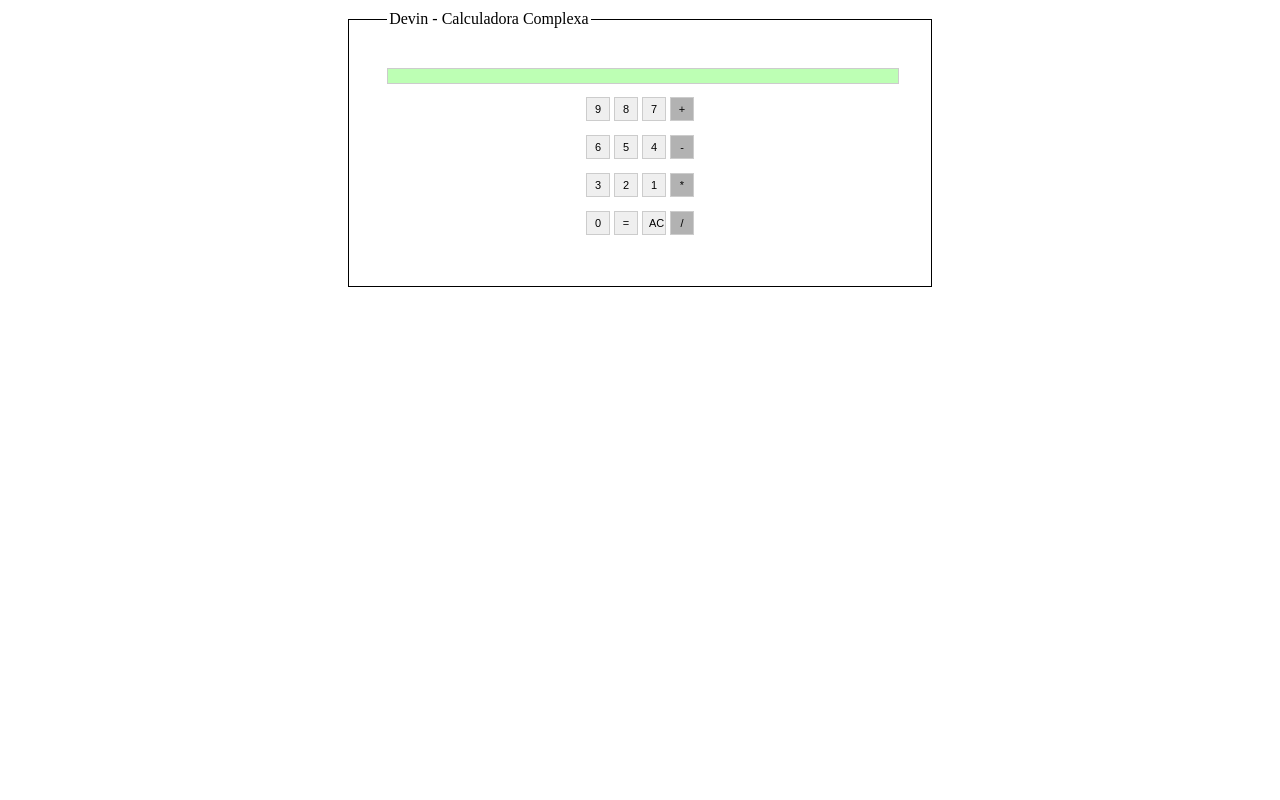
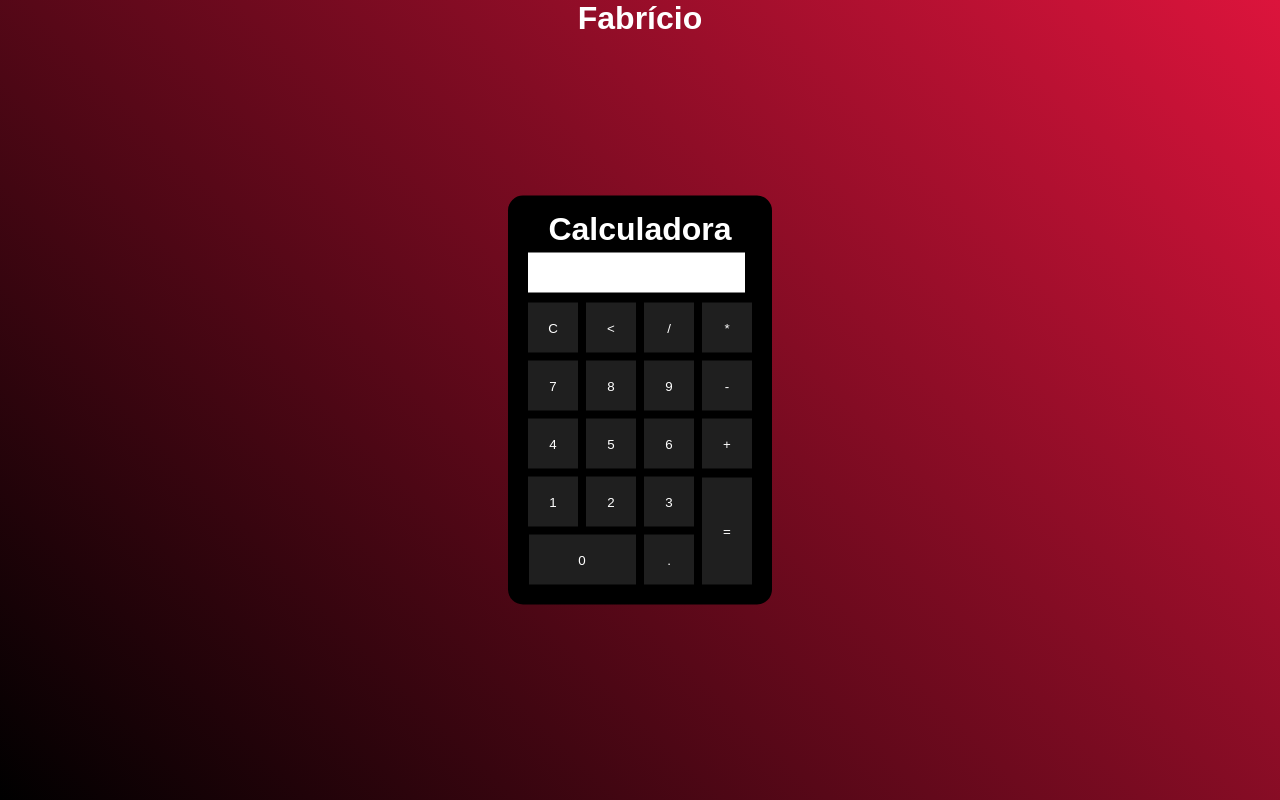
Before and after one commit to fvieir/calculadoraJS, a plain HTML site: page index.html in a window 1280 px wide. Drawn offline with Linux system fonts and the light colour scheme.

Commit message:
Calculadora finalizada

```diff
--- a/calculadora.css
+++ b/calculadora.css
@@ -1,36 +1,51 @@
-#visor {
-   background-color: #bdffb4;
-   text-align: right;
+*{
+   margin: 0px;
+   padding: 0px;
 }
 
-table {
-   margin: 0 auto 0 auto;
+.fundo {
+   background-image: linear-gradient(45deg,black, crimson);
+   height: 100vh;
+   color: #fff;
+   font-family: Arial, Helvetica, sans-serif;
+   text-align: center;
 }
 
-form fieldset {
-   margin: 10px auto 10px auto;
-   width: 40%;
-   border: solid black 1px;
-   padding: 3%;
-   margin-bottom: 10px;
+.calculadora {
+   position: absolute;
+   background-color: rgb(0, 0, 0);
+   transform: translate(-50%, -50%);
+   top: 50%;
+   left:50%;
+   border-radius: 15px;
+   padding: 15px;
 }
 
-form input {
-   width: 100%;
-   border: solid #ccc 1px;
-   font-size: 11px;
-   margin-bottom: 10px;
+.botao {
+   width: 50px;
+   height: 50px;
+   cursor: pointer;
+   margin: 3px;
+   background-color: rgb(31, 31, 31);
+   border:none;
+   color: #fff;
 }
 
-form input.num {
-   display: block;
-   width: 24px;
-   height: 24px;
+.botao:hover {
+   background-color: black;
 }
 
-form input.oper {
-   display: block;
-   width: 24px;
-   height: 24px;
-   background-color: #b2b2b2;
+#resultado {
+   background-color: #fff;
+   height: 30px;
+   width: 207px;
+   margin: 5px;
+   font-size: 25px;
+   color: black;
+   text-align: right;
+   padding: 5px;
+   max-width: 25ch;
+   overflow: hidden;
+   text-overflow: ellipsis;
+   white-space: nowrap;
 }
--- a/index.html
+++ b/index.html
@@ -8,116 +8,80 @@
     <link rel="stylesheet" href="calculadora.css">
     <title>Calculadora</title>
 
-  <script type="text/javascript">
-        function calcNum(num){
-            if (typeof gvisor == 'undefined') {
-                document.caclform.visor.value = '';
+</head>
+<body>
 
-            }
 
-            document.caclform.visor.value = document.caclform.visor.value + num;
+    <div class="fundo">
+        <h1>Fabrício</h1>
+        <div class="calculadora">
+            <h1>Calculadora</h1>
+            <p id="resultado"></p>
+            <table>
+                <tr>
+                    <td><button class="botao" onclick="clean()">C</button></td>
+                    <td><button class="botao" onclick="back()"><</button></td>
+                    <td><button class="botao" onclick="insert('/')">/</button></td>
+                    <td><button class="botao" onclick="insert('*')">*</button></td>
+                </tr>
+                <tr>
+                    <td><button class="botao" onclick="insert('7')">7</button></td>
+                    <td><button class="botao" onclick="insert('8')">8</button></td>
+                    <td><button class="botao" onclick="insert('9')">9</button></td>
+                    <td><button class="botao" onclick="insert('-')">-</button></td>
+                </tr>
+                <tr>
+                    <td><button class="botao" onclick="insert('4')">4</button></td>
+                    <td><button class="botao" onclick="insert('5')">5</button></td>
+                    <td><button class="botao" onclick="insert('6')">6</button></td>
+                    <td><button class="botao" onclick="insert('+')">+</button></td>
+                </tr>
+                <tr>
+                    <td><button class="botao" onclick="insert('1')">1</button></td>
+                    <td><button class="botao" onclick="insert('2')">2</button></td>
+                    <td><button class="botao" onclick="insert('3')">3</button></td>
+                    <td rowspan="2"><button class="botao" style="height: 107px;" onclick="calcular()">=</button></td>
+                </tr>
+                <tr>
+                    <td colspan="2"><button class="botao" style="width: 107px;" onclick="insert('0')">0</button></td>
+                    <td><button class="botao">.</button></td>
+                </tr>
+            </table>
+        </div>
+    </div>
 
-            gvisor = 1;
+    <script>
+
+        function insert(num)
+        {
+            var numero = document.getElementById('resultado').innerHTML;
+            document.getElementById('resultado').innerHTML = numero + num ;
         }
 
-        function calcLimpar(){
-            document.caclform.visor.value = '';
-
-            delete gvalor;
-            delete goper;
-            delete gvisor;
+        function clean()
+        {
+           document.getElementById('resultado').innerHTML = '';
+           var numero = '';
+           var num = '';
         }
 
-        function calcOper (oper, valor1, valor2)
-        {
-            if (oper == "somar")
-            {
-                var valor = parseFloat(valor1) + parseFloat(valor2);
-            } else
-            {
-                if (oper == "subtrair")
-                {
-                    var valor = valor1-valor2;
-                } else
-                {
-                    if (oper == "multiplicar")
-                    {
-                        var valor = valor1 * valor2;
-                    } else
-                    {
-                        var valor = valor1 / valor2;
-                    }
-                }
-            }
-            return(valor);
+        function back() {
+            var resultado = document.getElementById('resultado').innerHTML;
+            document.getElementById('resultado').innerHTML = resultado.substring(0, resultado.length - 1);
         }
 
-        function calcParse(oper)
-        {
-            var valor = document.caclform.visor.value;
-            delete gvisor;
+        function calcular() {
+            var resultado = document.getElementById('resultado').innerHTML;
 
-            if (typeof goper != 'undefined' && oper == 'resultado') {
-                gvalor = calcOper(goper, gvalor, valor);
-                document.calcform.visor.value = gvalor;
+            if (resultado) {
+                document.getElementById('resultado').innerHTML = eval(resultado);
+            }else{
+                document.getElementById('resultado').innerHTML = '';
+            }
+        }
 
-                delete oper;
-                delete valor;
-                return(0);
-            }
-
-            if (typeof gvisor != 'undefined') {
-
-                gvalor = calcOper(goper, gvalor, valor);
-                goper = oper;
-                document.calcform.gvisor.value = gvalor;
-
-            } else {
-                gvalor = valor;
-                goper = oper;
-            }
-
-        }
 
     </script>
 
-</head>
-<body>
-
-    <form name="caclform" method="post" action="">
-        <fieldset>
-           <legend>Devin - Calculadora Complexa</legend>
-
-           <input type="text" name="visor" id="visor" />
-
-           <table id="calc">
-              <tr>
-                 <td><input type="button" name="num9" class="num" value="9" onclick="calcNum(9)" /></td>
-                 <td><input type="button" name="num8" class="num" value="8" onclick="calcNum(8)" /></td>
-                 <td><input type="button" name="num7" class="num" value="7" onclick="calcNum(7)" /></td>
-                 <td><input type="button" name="somar" class="oper" value="+" onclick="calcParse('somar')" /></td>
-              </tr>
-              <tr>
-                 <td><input type="button" name="num6" class="num" value="6" onclick="calcNum(6)" /></td>
-                 <td><input type="button" name="num5" class="num" value="5" onclick="calcNum(5)" /></td>
-                 <td><input type="button" name="num4" class="num" value="4" onclick="calcNum(4)" /></td>
-                 <td><input type="button" name="subtrair" class="oper" value="-" onclick="calcParse('subtrair')" /></td>
-              </tr>
-              <tr>
-                 <td><input type="button" name="num3" class="num" value="3" onclick="calcNum(3)" /></td>
-                 <td><input type="button" name="num2" class="num" value="2" onclick="calcNum(2)" /></td>
-                 <td><input type="button" name="num1" class="num" value="1" onclick="calcNum(1)" /></td>
-                 <td><input type="button" name="multiplicar" class="oper" value="*" onclick="calcParse('multiplicar')" /></td>
-              </tr>
-              <tr>
-                 <td><input type="button" name="num0" class="num" value="0" onclick="calcNum(0)" /></td>
-                 <td><input type="button" name="igual" class="num" value="=" onclick="calcParse('resultado')" /></td>
-                 <td><input type="button" name="limpar" class="num" value="AC" onclick="calcLimpar()" /></td>
-                 <td><input type="button" name="dividir" class="oper" value="/" onclick="calcParse('dividir')" /></td>
-              </tr>
-           </table>
-        </fieldset>
-     </form>
-
 </body>
 </html>
```
